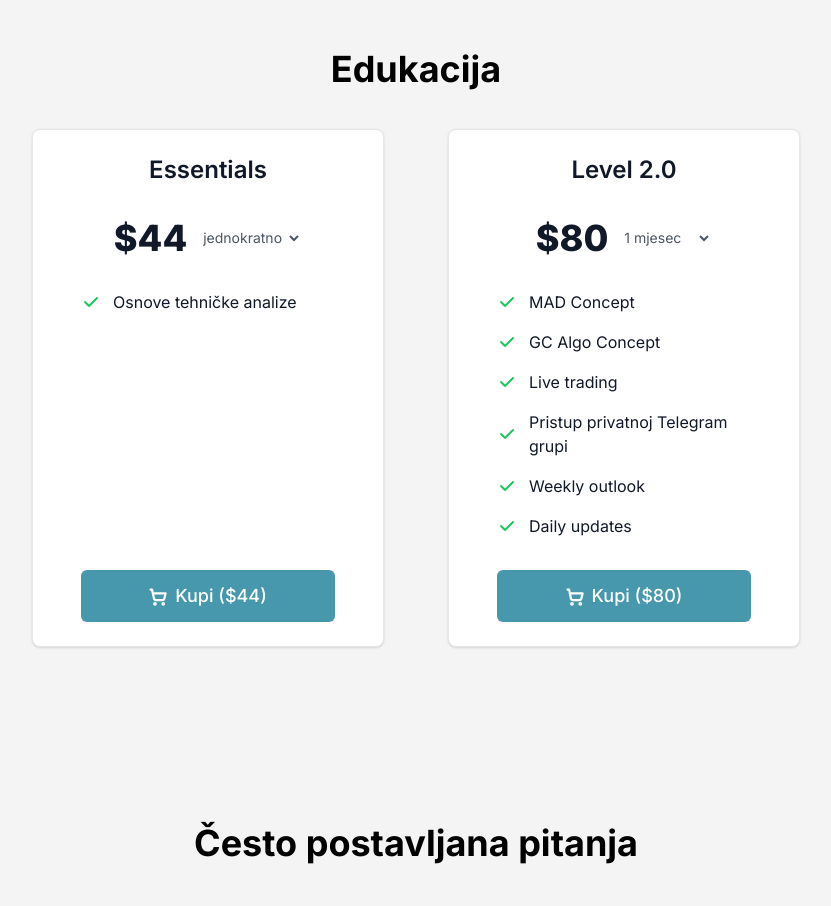
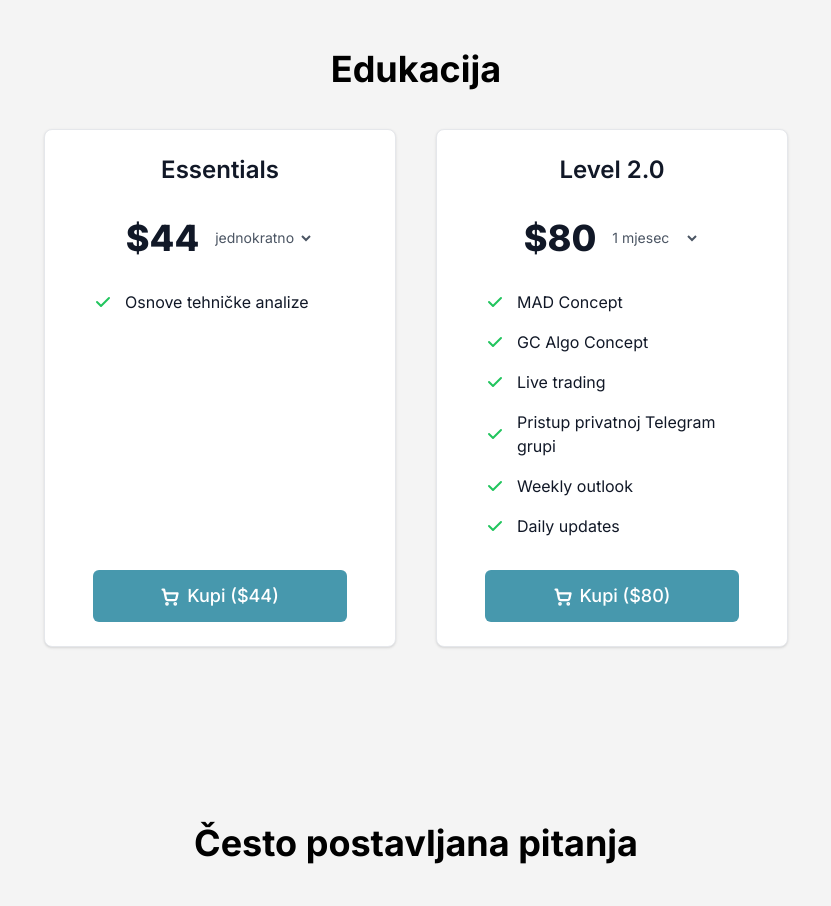
Before and after one commit to faustatwork/mad-science-website, a Next.js app: page / in a window 1280 px wide. Shown: the part 2860-3766 px from the top of the page, without its empty margins (224-1055 px from the left). Built offline with nearby package versions, Linux system fonts and the light colour scheme.

Commit message:
fix: smaller gaps, paddings

```diff
--- a/components/Navbar.tsx
+++ b/components/Navbar.tsx
@@ -39,7 +39,7 @@ const Navbar = () => {
 
   return (
     <nav>
-      <div className="absolute z-50 flex w-screen flex-row items-center justify-between px-20 py-10 text-gray-800 dark:text-gray-200 md:flex-col md:p-10">
+      <div className="absolute z-50 flex w-screen flex-row items-center justify-between px-20 py-10 text-gray-800 dark:text-gray-200 md:flex-col md:px-7 md:py-10">
         <div className="hidden md:flex md:w-full md:flex-row md:justify-between">
           <motion.button
             whileHover={{ scale: 1.1 }}
--- a/pages/index.tsx
+++ b/pages/index.tsx
@@ -26,7 +26,7 @@ const Index: NextPage = () => {
       <Navbar />
       <div
         id="hero"
-        className="mb-4 flex min-h-screen w-full flex-row items-center justify-center gap-80 bg-light bg-cover bg-center bg-no-repeat px-24 dark:bg-dark 2xl:justify-between 2xl:gap-0 lg:mb-20 lg:flex-col lg:justify-center lg:gap-10 lg:pt-40 lg:text-center sm:px-10"
+        className="mb-4 flex min-h-screen w-full flex-row items-center justify-center gap-80 bg-light bg-cover bg-center bg-no-repeat px-24 dark:bg-dark 2xl:justify-between 2xl:gap-0 lg:mb-20 lg:flex-col lg:justify-center lg:gap-10 lg:pt-40 lg:text-center sm:px-5"
       >
         <div className="flex h-full flex-col items-start justify-center gap-8 lg:items-center sm:gap-5">
           <Link
@@ -87,7 +87,7 @@ const Index: NextPage = () => {
           allowFullScreen
         />
       </div>
-      <div className="flex flex-col items-center justify-center gap-44 px-20 sm:gap-36 sm:px-10">
+      <div className="flex flex-col items-center justify-center gap-44 px-20 sm:gap-36 sm:px-5">
         <section
           id="onama"
           className="flex w-full flex-col items-center justify-center gap-10 text-center"
@@ -217,7 +217,7 @@ const Index: NextPage = () => {
             Edukacija
           </p>
 
-          <div className="items-atretch flex w-full flex-row flex-wrap justify-center gap-20 xl:gap-16 md:flex-col">
+          <div className="items-atretch flex w-full flex-row flex-wrap justify-center gap-10 md:flex-col">
             <Tier
               title={"Essentials"}
               features={["Osnove tehničke analize"]}
```
